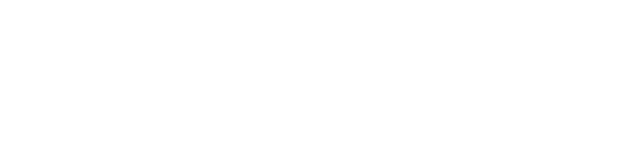
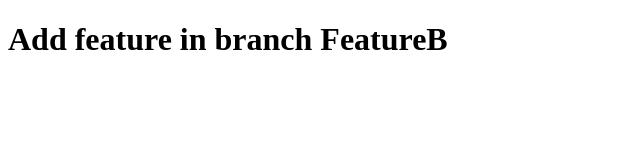
Before and after one commit to mbahgembrong/flutter_praktikum-Basic-Version-and-Branch-Management--Git-, a plain HTML site: page index.html in a window 1280 px wide. Shown: the whole page, without its empty margins (0-640 px from the left). Drawn offline with Linux system fonts and the light colour scheme.

Commit message:
add tag h1 in branch feature B

```diff
--- a/index.html
+++ b/index.html
@@ -7,6 +7,6 @@
     <title>Document</title>
 </head>
 <body>
-
+    <h1>Add feature in branch FeatureB</h1>
 </body>
 </html>
```
